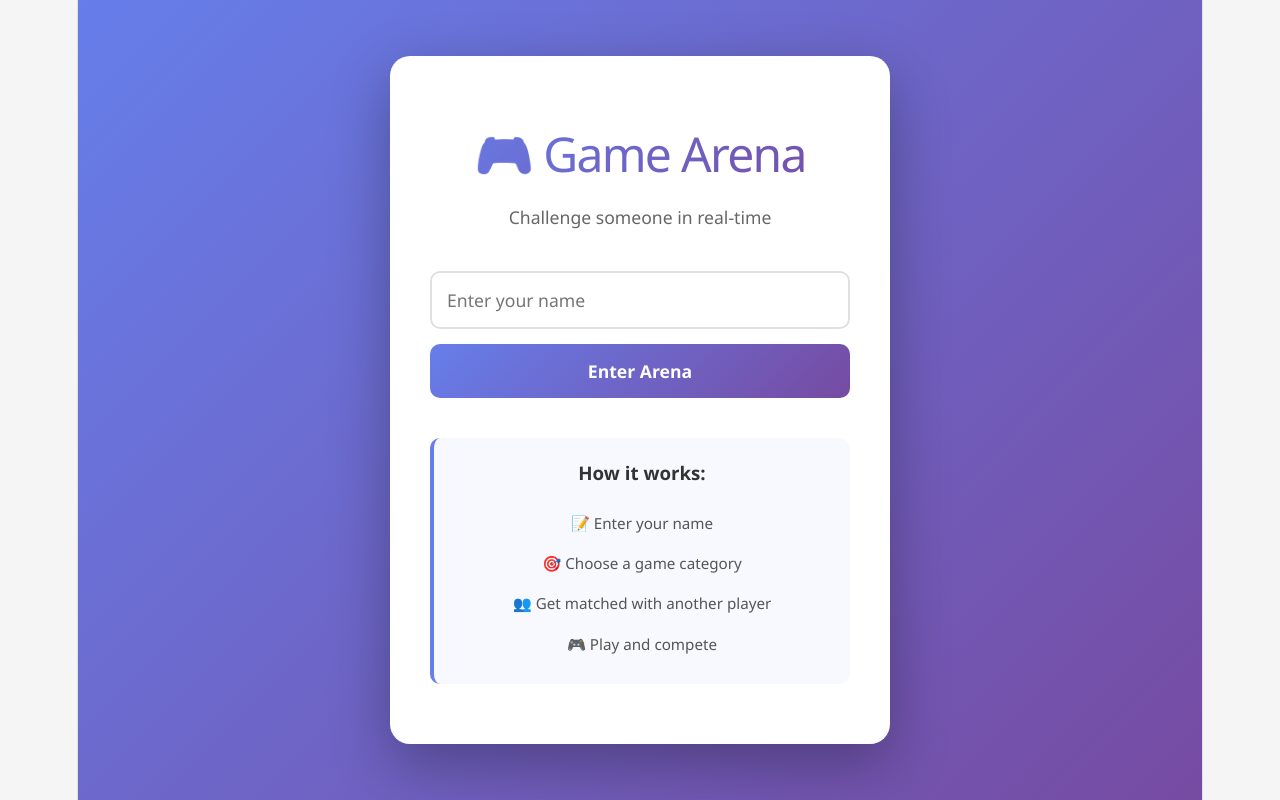
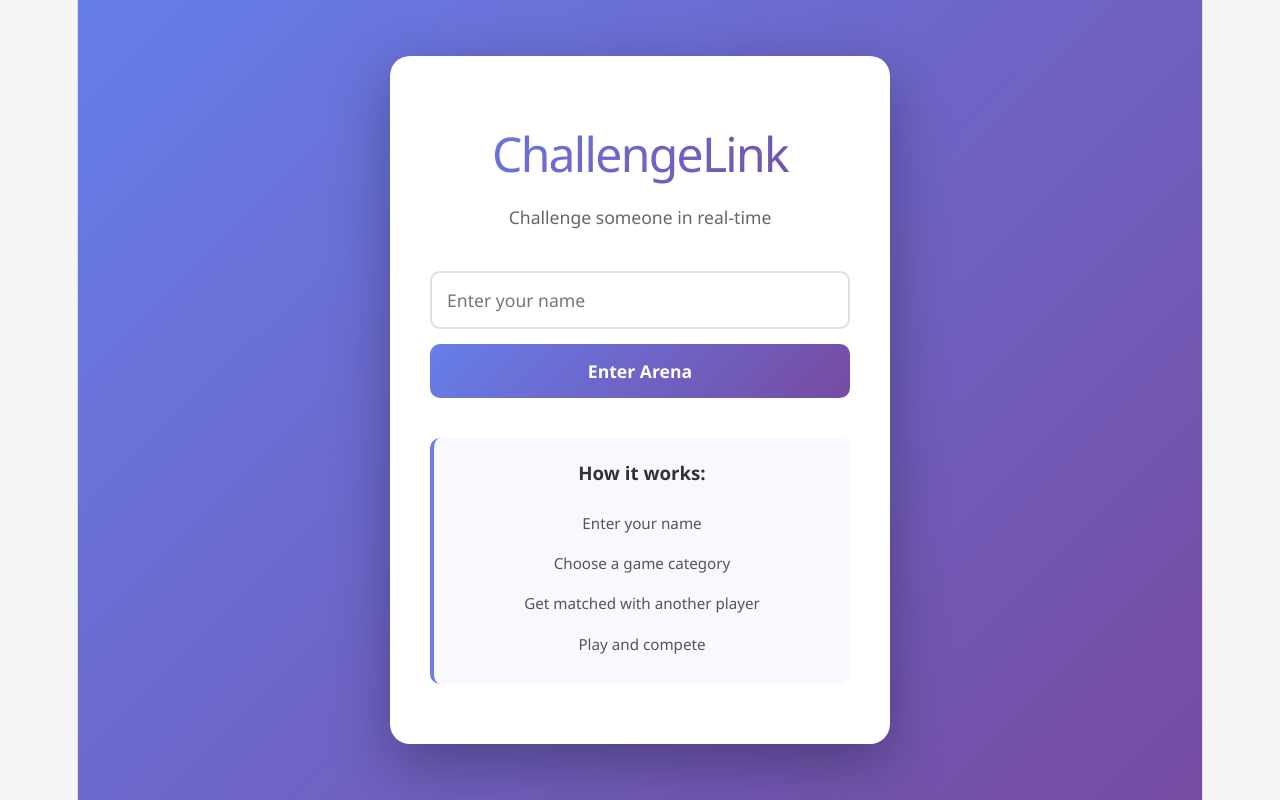
Before and after one commit to jbird090109/Hackathon-Triton, a React app in the folder frontend/: page / in a window 1280 px wide. Built offline with nearby package versions, Linux system fonts and the light colour scheme; no server answers; the HTML template or start-up script is replaced by a standard one.

Commit message:
Restored previous commit

```diff
--- a/frontend/src/components/WelcomeScreen.jsx
+++ b/frontend/src/components/WelcomeScreen.jsx
@@ -27,7 +27,7 @@ export default function WelcomeScreen({ onStart }) {
     <div className="welcome-container">
       <div className="welcome-box">
         <div className="welcome-header">
-          <h1>🎮 Game Arena</h1>
+          <h1>ChallengeLink</h1>
           <p>Challenge someone in real-time</p>
         </div>
 
@@ -53,10 +53,10 @@ export default function WelcomeScreen({ onStart }) {
         <div className="welcome-info">
           <h3>How it works:</h3>
           <ul>
-            <li>📝 Enter your name</li>
-            <li>🎯 Choose a game category</li>
-            <li>👥 Get matched with another player</li>
-            <li>🎮 Play and compete</li>
+            <li>Enter your name</li>
+            <li>Choose a game category</li>
+            <li>Get matched with another player</li>
+            <li>Play and compete</li>
           </ul>
         </div>
       </div>
```
